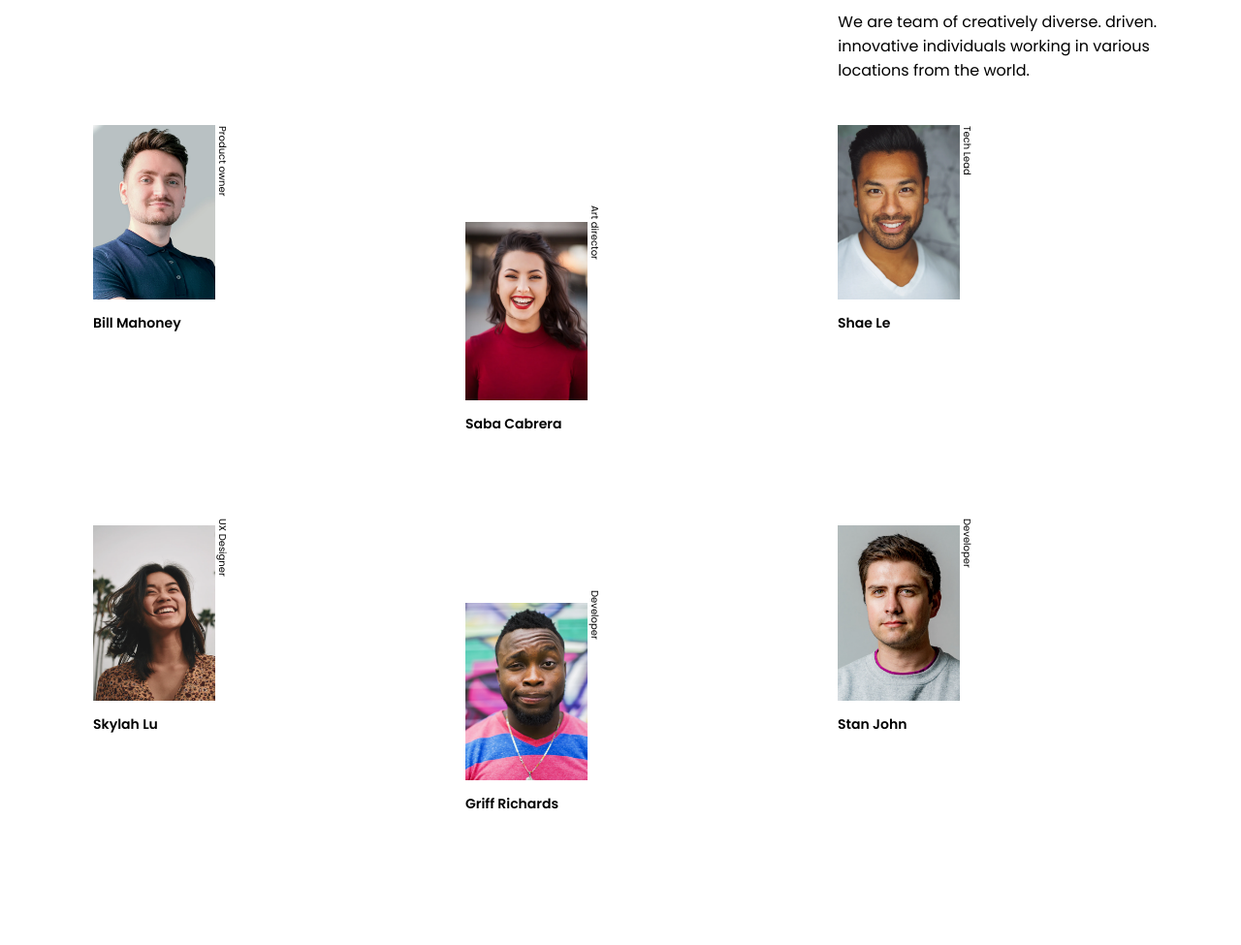
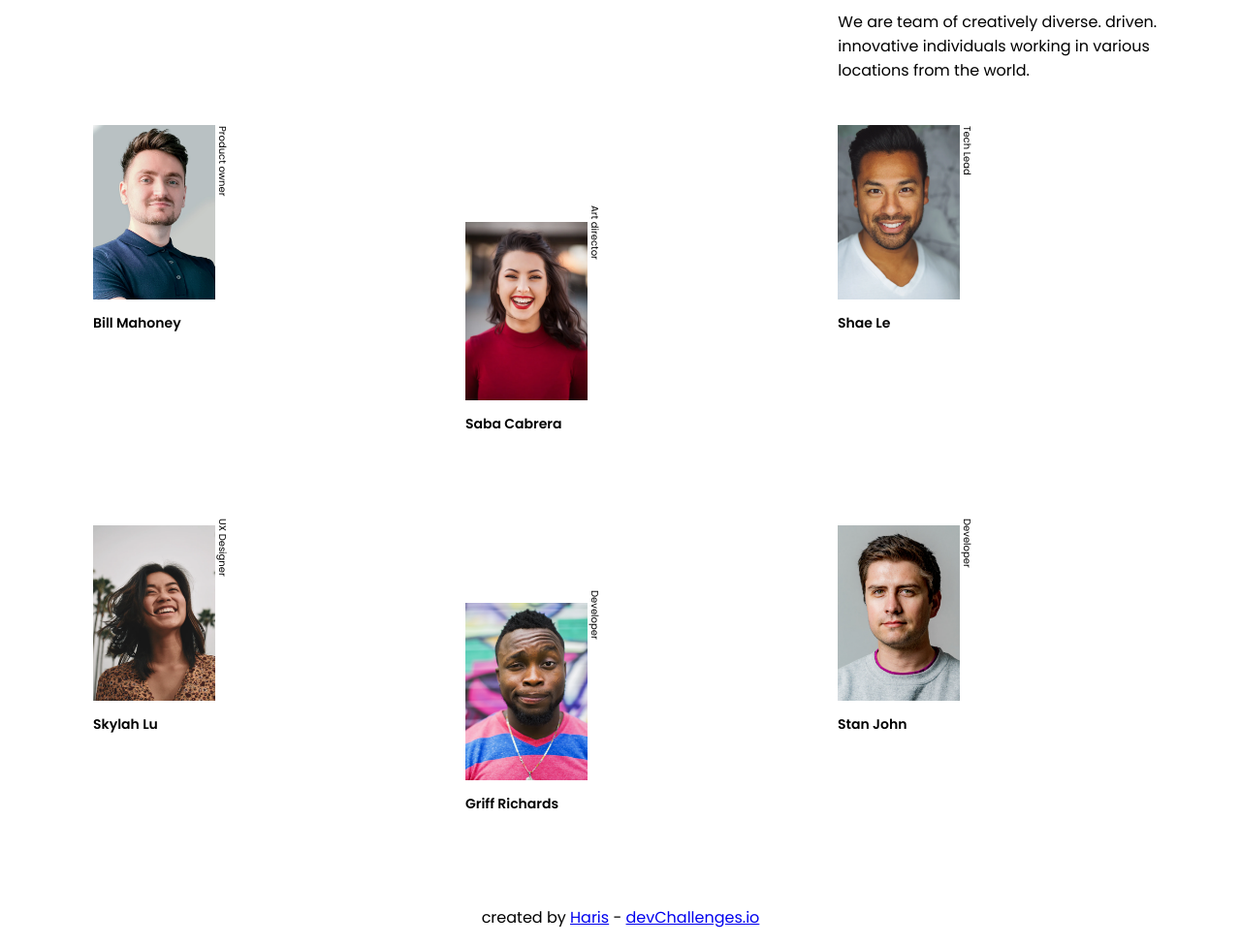
Before and after one commit to hariscs/team-page-master, a plain HTML site: page index.html in a window 1280 px wide. Shown: the part 97-1072 px from the top of the page at 97% size. Before the commit the page ends 1015 px from the top, so only its background shows below. Drawn offline with Linux system fonts and the light colour scheme.

Commit message:
readme added

```diff
--- a/index.html
+++ b/index.html
@@ -69,5 +69,21 @@
 				</div>
 			</div>
 		</div>
+
+		<footer>
+			<p class="footer-text">
+				created by
+				<a
+					href="https://devchallenges.io/portfolio/hariscs"
+					class="footer-link"
+				>
+					Haris</a
+				>
+				-
+				<a href="https://devchallenges.io/" class="footer-link">
+					devChallenges.io
+				</a>
+			</p>
+		</footer>
 	</body>
 </html>
--- a/style.css
+++ b/style.css
@@ -77,6 +77,11 @@ img {
 	top: 14%;
 }
 
+/* footer */
+.footer-text {
+	text-align: center;
+}
+
 /* media query */
 @media (min-width: 650px) {
 	.container {
```
Also changed, not shown: team-desktop.png (added), team-mobile.png (added), 1 other file.
